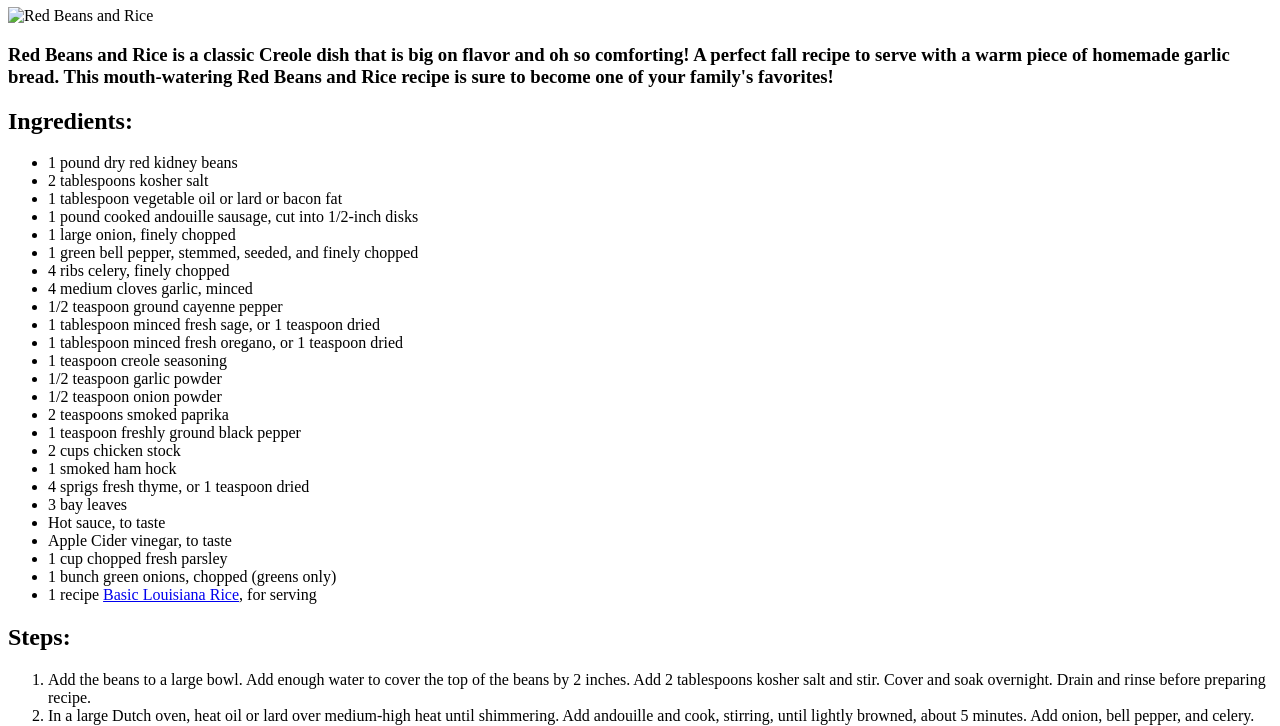
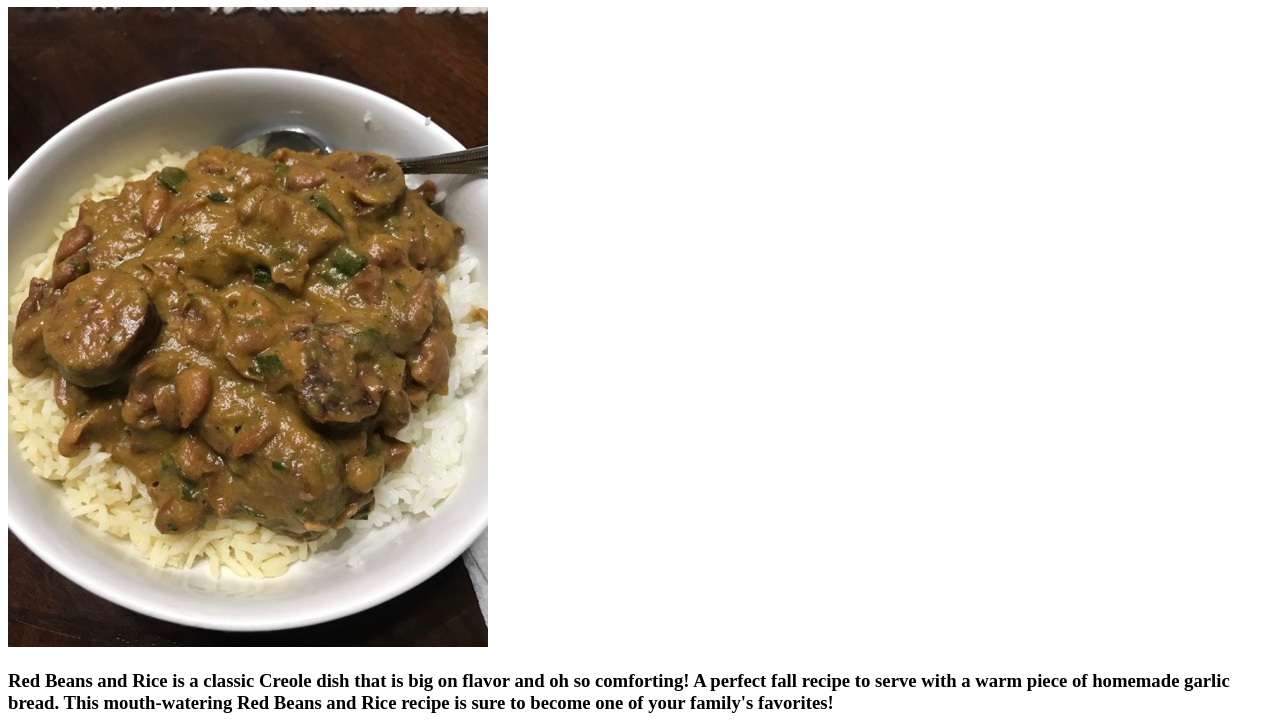
Before and after one commit to thatwinsomegirl/odin-recipes, a plain HTML site: page recipes/Red_Beans_and_Rice.html in a window 1280 px wide. Shown: the part 73-799 px from the top of the page. Drawn offline with Linux system fonts and the light colour scheme.

Commit message:
Correct image URL

```diff
--- a/recipes/Red_Beans_and_Rice.html
+++ b/recipes/Red_Beans_and_Rice.html
@@ -5,7 +5,7 @@
     </head>
     <body>
         <h1>Red Beans and Rice</h1>
-        <img src="./Users/amyadams/repos/odin-recipes/images/red_beans_and_rice.jpeg" alt="Red Beans and Rice">
+        <img src="../images/red_beans_and_rice.jpeg" alt="Red Beans and Rice">
         <h3>Red Beans and Rice is a classic Creole dish that is big on flavor
             and oh so comforting!  A perfect fall recipe to serve with a warm
             piece of homemade garlic bread.  This mouth-watering Red Beans and
```
